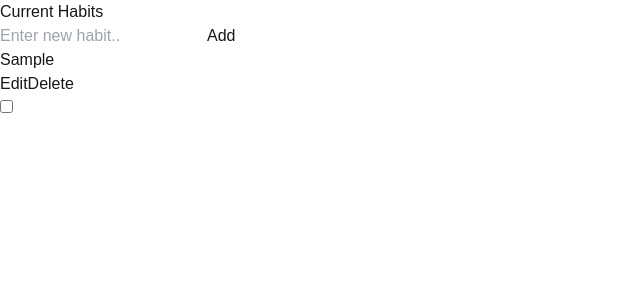
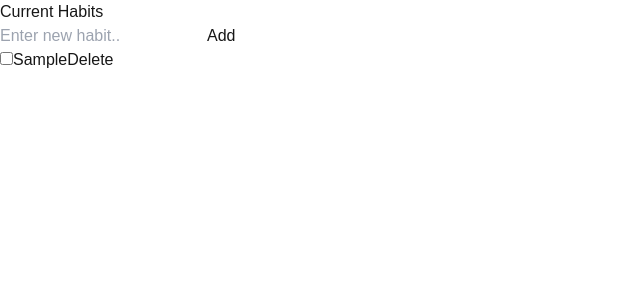
Before and after one commit to AdnanSaif322/habit-clone, a Next.js app: page / in a window 1280 px wide. Both pictures are taken after typing "Sample" into the empty fields and a click on the button "Add". Shown: the top 300 px of the page, without its empty margins (0-640 px from the left). Built offline with nearby package versions, Linux system fonts and the light colour scheme.

Commit message:
completion toggle

```diff
--- a/src/app/page.tsx
+++ b/src/app/page.tsx
@@ -24,22 +24,30 @@ export default function Home() {
   }, [habits]);
 
   const updateHabitName = (id: number, newName: string) => {
-    setHabits(
-      habits.map((habit) =>
+    setHabits((prevHabits) =>
+      prevHabits.map((habit) =>
         habit.id === id ? { ...habit, name: newName } : habit
       )
     );
   };
 
   const deleteHabit = (id: number) => {
-    setHabits(habits.filter((habit) => habit.id !== id));
+    setHabits((prevHabits) => prevHabits.filter((habit) => habit.id !== id));
+  };
+
+  const toggleHabitComplete = (id: number) => {
+    setHabits((prevHabits) =>
+      prevHabits.map((habit) =>
+        habit.id === id ? { ...habit, completed: !habit.completed } : habit
+      )
+    );
   };
 
   const addHabit = () => {
-    if (newHabit.trim() === "") return; //prevents empty habits
+    if (newHabit.trim() === "") return;
     const newHabitObj = { id: Date.now(), name: newHabit, completed: false };
-    setHabits([...habits, newHabitObj]);
-    setNewHabit(""); //clear input after adding
+    setHabits((prevHabits) => [...prevHabits, newHabitObj]);
+    setNewHabit("");
   };
 
   return (
@@ -66,7 +74,7 @@ export default function Home() {
       </div>
 
       {/* habit list*/}
-      <div className="w-full max-w-md space-y-4">
+      <div className="w-full max-w-md space-y-4 text-black">
         {habits.map((habit) => (
           <Habit
             key={habit.id}
@@ -74,6 +82,7 @@ export default function Home() {
             completed={habit.completed}
             onUpdate={(newName) => updateHabitName(habit.id, newName)}
             onDelete={() => deleteHabit(habit.id)}
+            onToggleComplete={() => toggleHabitComplete(habit.id)}
           />
         ))}
       </div>
--- a/src/components/Habit.tsx
+++ b/src/components/Habit.tsx
@@ -5,59 +5,58 @@ interface HabitProps {
   completed: boolean;
   onUpdate: (newName: string) => void;
   onDelete: () => void;
+  onToggleComplete: () => void;
 }
 const Habit: React.FC<HabitProps> = ({
   name,
   completed,
   onUpdate,
   onDelete,
+  onToggleComplete,
 }) => {
   const [isEditing, setIsEditing] = useState(false);
-  const [newName, setNewName] = useState(name);
-
-  const handleSave = () => {
-    onUpdate(newName);
-    setIsEditing(false);
-  };
+  const [editName, setEditName] = useState(name);
 
   return (
     <div className="flex item-center justify-between p-4 border rounded-lg shadow-sm bg-white">
+      {/*Checkbox to Mark as complete */}
+      <input
+        type="checkbox"
+        checked={completed}
+        onChange={onToggleComplete}
+        className="mr-2"
+      />
+
+      {/*Editable Habit Name */}
       {isEditing ? (
         <input
           type="text"
-          value={newName}
-          onChange={(e) => setNewName(e.target.value)}
+          value={editName}
+          onChange={(e) => setEditName(e.target.value)}
+          onBlur={() => {
+            onUpdate(editName);
+            setIsEditing(false);
+          }}
           className="border p-1 rounded-md w-full"
         />
       ) : (
         <span
-          className={`text-lg ${
-            completed ? "line-through text-gray-500" : "text-gray-900"
+          onClick={() => setIsEditing(true)}
+          className={`cursor-pointer ${
+            completed ? "line-through text-black-500" : ""
           }`}
         >
           {name}
         </span>
       )}
-      <div className="flex item-center space-x-2">
-        {isEditing ? (
-          <button onClick={handleSave} className="text-green-500 text-sm">
-            Save
-          </button>
-        ) : (
-          <>
-            <button
-              onClick={() => setIsEditing(true)}
-              className="text-blue-500 text-sm"
-            >
-              Edit
-            </button>
-            <button onClick={onDelete} className="text-red-500">
-              Delete
-            </button>
-          </>
-        )}
-      </div>
-      <input type="checkbox" checked={completed} className="w-5 h-5" />
+
+      {/*Delete Button */}
+      <button
+        onClick={onDelete}
+        className="bg-red-600 text-white px-2 py-1 rounded-md ml-2"
+      >
+        Delete
+      </button>
     </div>
   );
 };
```
